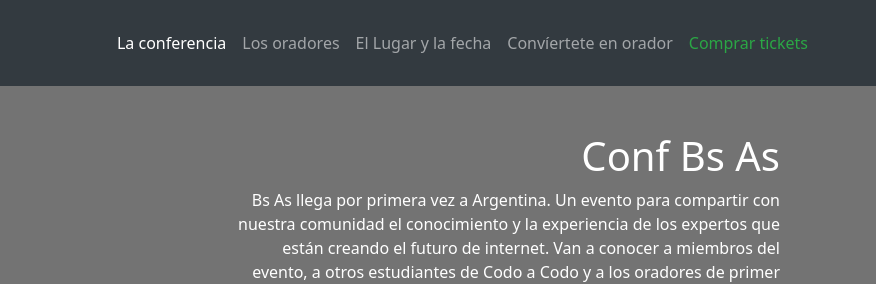
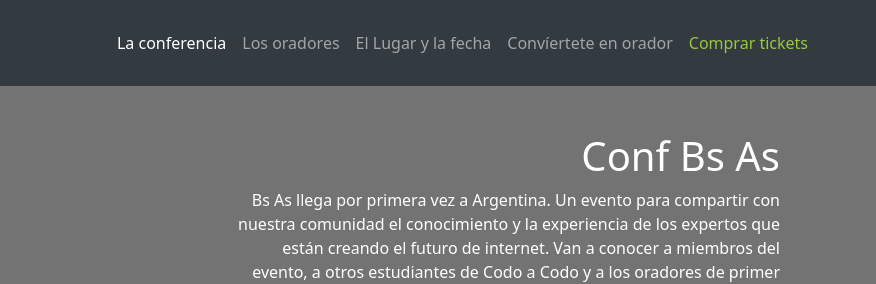
Before and after one commit to mvillalva/TP-Integrador-PHP, a plain HTML site: page index.html in a window 1280 px wide. In both pictures the pointer is over the link 1152 px from the left and 43 px from the top of the page. Shown: the top 284 px of the page, 404-1280 px from the left. Drawn offline with Linux system fonts and the light colour scheme.

Commit message:
Ajustes css

```diff
--- a/css/style.css
+++ b/css/style.css
@@ -25,6 +25,10 @@
 
 .text-green {
   color: var(--green) !important;
+}
+
+.text-green:hover {
+  color: var(--light-green) !important;
 }
 
 .bg-green {
```
